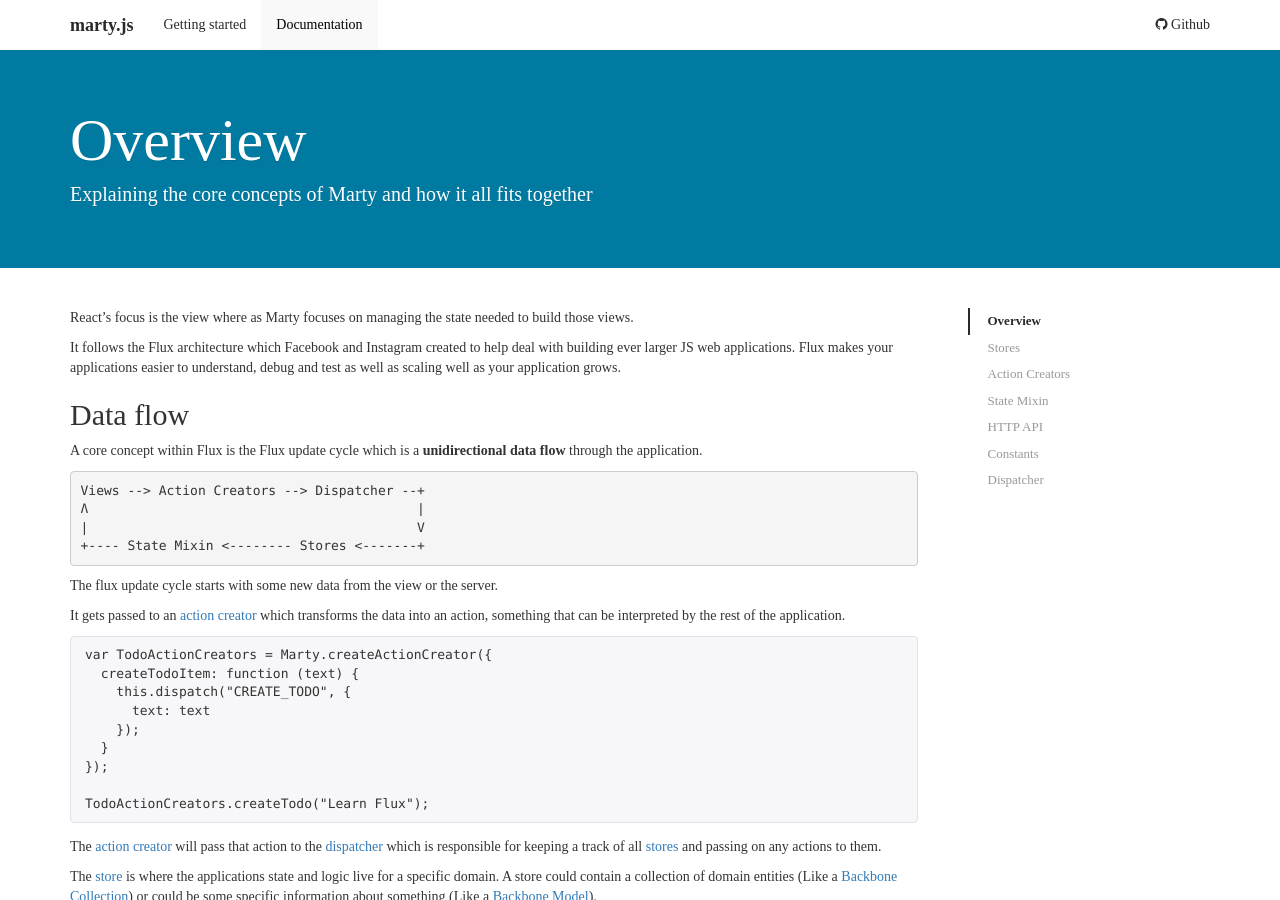
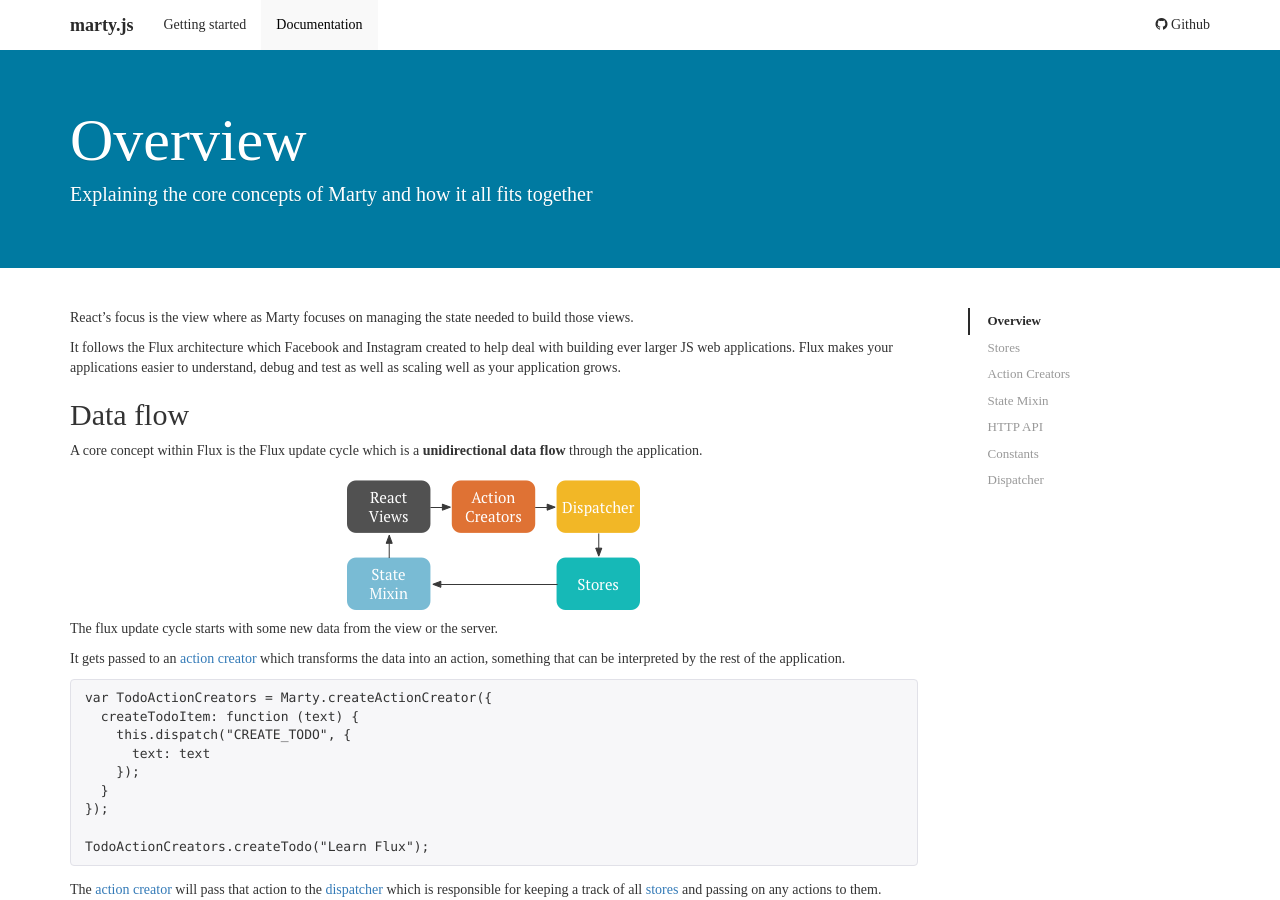
Before and after one commit to alsuper114/marty, a Jekyll site: the page built from docs/docs/index.md, in a window 1280 px wide and 900 px high. Built offline with Jekyll 4.4.1, drawn with Linux system fonts in a browser that asks for light colours; nearby versions of some CDN libraries; Markdown is read by kramdown in place of the engine named in the settings; some of the changed text lies outside the part shown.

Commit message:
Add footer and data flow diagram

```diff
--- a/docs/_config.yml
+++ b/docs/_config.yml
@@ -30,4 +30,4 @@ redcarpet:
 sass:
   style: :compressed
   sass_dir: _css
-marty_version: 0.0.7
+current_version: 0.0.7
--- a/docs/_layouts/default.html
+++ b/docs/_layouts/default.html
@@ -67,6 +67,20 @@
     </div>
   </header>
   {{ content }}
+  <footer class="bs-docs-footer" role="contentinfo">
+    <div class="container">
+      <p>Code licensed under <a href="https://github.com/jhollingworth/marty/blob/master/LICENSE" target="_blank">MIT</a>, documentation under <a href="http://creativecommons.org/licenses/by/3.0/">CC BY 3.0</a>.</p>
+      <ul class="bs-docs-footer-links muted">
+        <li>v{{site.marty_version}}</li>
+        <li>·</li>
+        <li><a href="https://github.com/jhollingworth/marty">GitHub</a></li>
+        <li>·</li>
+        <li><a href="https://github.com/jhollingworth/marty/issues">Issues</a></li>
+        <li>·</li>
+        <li><a href="https://github.com/jhollingworth/marty/releases">Releases</a></li>
+      </ul>
+    </div>
+  </footer>
   <script>
     (function(i,s,o,g,r,a,m){i['GoogleAnalyticsObject']=r;i[r]=i[r]||function(){
     (i[r].q=i[r].q||[]).push(arguments)},i[r].l=1*new Date();a=s.createElement(o),
--- a/docs/docs/index.md
+++ b/docs/docs/index.md
@@ -16,11 +16,9 @@ It follows the Flux architecture which Facebook and Instagram created to help de
 
 A core concept within Flux is the Flux update cycle which is a **unidirectional data flow** through the application.
 
-<pre>Views --&gt; Action Creators --&gt; Dispatcher --+
-Ʌ                                          |
-|                                          V
-+---- State Mixin <-------- Stores <-------+
-</pre>
+<center>
+  <img src="/img/data-flow.png" alt="Data flow"/>
+</center>
 
 The flux update cycle starts with some new data from the view or the server.
 
```
Also changed, not shown: docs/img/architecture.png (deleted), docs/img/data-flow.png (added), 1 other file.
